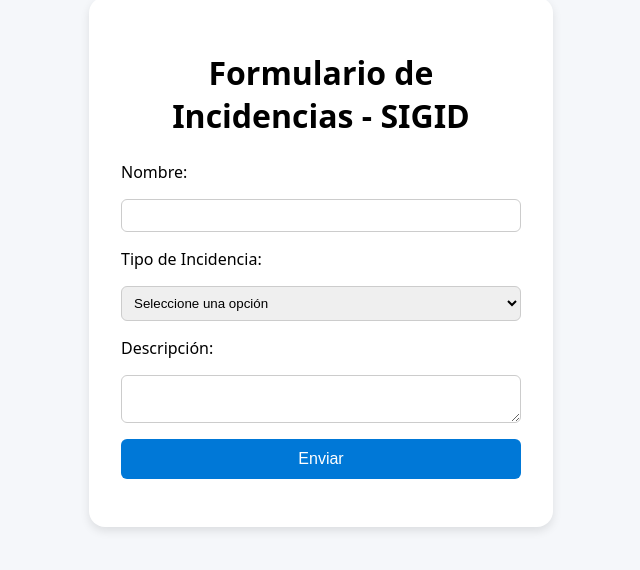
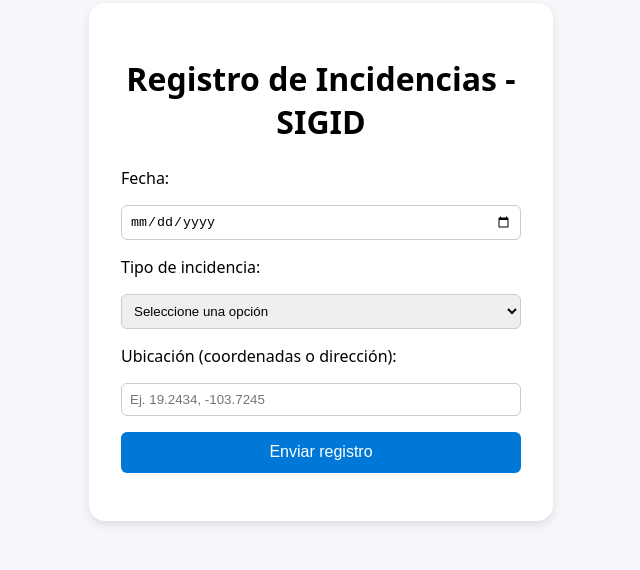
Before and after one commit to ivanvalenciaSIGID/sigid-frontend, a plain HTML site: page index.html in a window 1280 px wide. Shown: the part 138-708 px from the top of the page, without its empty margins (319-959 px from the left). Drawn offline with Linux system fonts and the light colour scheme.

Commit message:
Update index.html

```diff
--- a/index.html
+++ b/index.html
@@ -8,13 +8,15 @@
 </head>
 <body>
   <main>
-    <h1>Formulario de Incidencias - SIGID</h1>
+    <h1>Registro de Incidencias - SIGID</h1>
 
     <form id="sigidForm">
-      <label for="nombre">Nombre:</label>
-      <input type="text" id="nombre" name="nombre" required />
+      <!-- Campo de fecha -->
+      <label for="fecha">Fecha:</label>
+      <input type="date" id="fecha" name="fecha" required />
 
-      <label for="tipo">Tipo de Incidencia:</label>
+      <!-- Campo de tipo -->
+      <label for="tipo">Tipo de incidencia:</label>
       <select id="tipo" name="tipo" required>
         <option value="">Seleccione una opción</option>
         <option value="Robo">Robo</option>
@@ -23,10 +25,11 @@
         <option value="Otro">Otro</option>
       </select>
 
-      <label for="descripcion">Descripción:</label>
-      <textarea id="descripcion" name="descripcion" required></textarea>
+      <!-- Campo de ubicación -->
+      <label for="ubicacion">Ubicación (coordenadas o dirección):</label>
+      <input type="text" id="ubicacion" name="ubicacion" placeholder="Ej. 19.2434, -103.7245" required />
 
-      <button type="submit">Enviar</button>
+      <button type="submit">Enviar registro</button>
     </form>
 
     <p id="estado" class="estado"></p>
```
